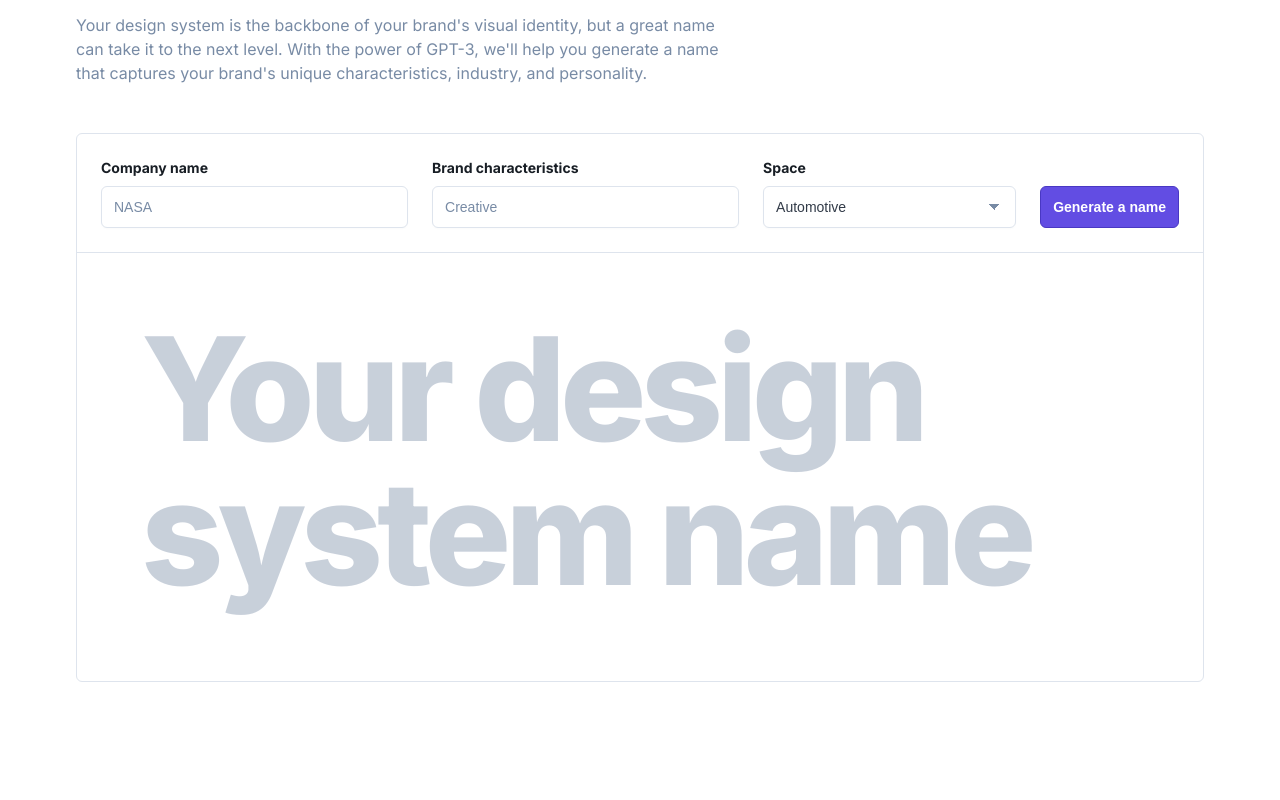
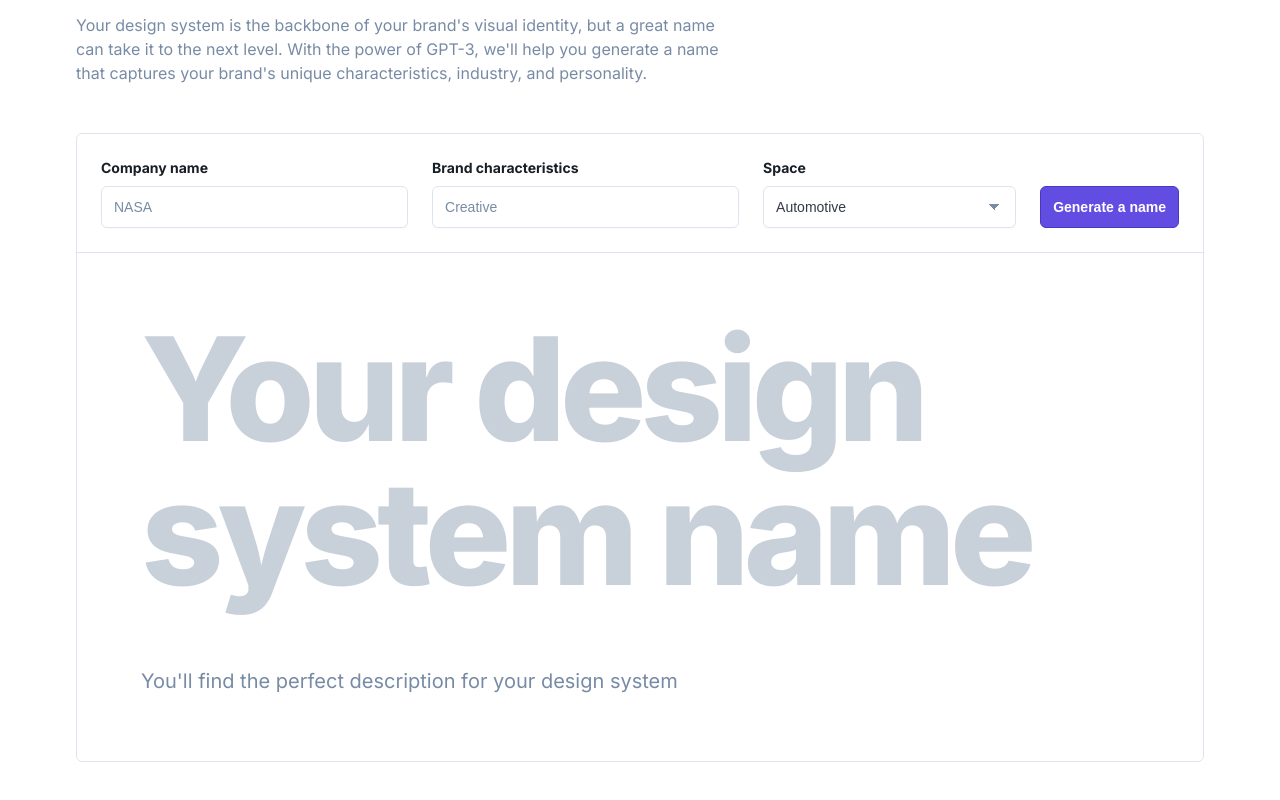
Before and after one commit to yannglt/not-boring-ds-names, a Next.js app: page / in a window 1280 px wide. Shown: the part 460-1260 px from the top of the page. Built offline with nearby package versions, Linux system fonts and the light colour scheme.

Commit message:
Add explanation generated info

```diff
--- a/pages/index.tsx
+++ b/pages/index.tsx
@@ -15,6 +15,8 @@ export default function Home() {
   const [brandCharacteristics, setBrandCharacteristics] = useState("");
   const [space, setSpace] = useState("");
   const [generatedName, setGeneratedName] = useState("");
+  const [displayedName, setDisplayedName] = useState("");
+  const [displayedExplanation, setDisplayedExplanation] = useState("");
 
   const prompt = `
     A design system is a collection of reusable design components, guidelines, and standards that are used to create consistent and cohesive user interfaces across different products or platforms. It helps designers and developers work more efficiently and ensures a consistent brand identity and user experience.
@@ -23,10 +25,15 @@ export default function Home() {
 
     The name should :
     - be one word only and different that the brand name itself;
-    - fits in the ${space} industry, reflects ${brandCharacteristics} brand characteristics.
+    - fits in the ${space} industry, reflects the following brand characteristics: ${brandCharacteristics}.
     - not contains quotes or the terms "x", "design system" or "design" in it.
 
     Here are some examples of some well-know design systems: Material (Google), Fluent (Microsoft), Carbon (IBM), Polaris (Shopify), and Spectrum (Adobe).
+
+    Then, write an explanation for this generated name shorter than 280 characters. It should explain why this name is a good fit for the design system of ${companyName}.
+    Add a "%" prefix to your explanation.
+
+    Your whole answer should have the following format: [NAME]%[EXPLANATION]
   `;
 
   const generateName = async (e: any) => {
@@ -62,6 +69,12 @@ export default function Home() {
       const chunkValue = decoder.decode(value);
       setGeneratedName((prev) => prev + chunkValue);
     }
+
+    if (done) {
+      setDisplayedName(generatedName.split("%")[0]);
+      setDisplayedExplanation(generatedName.split("%")[1]);
+    }
+
     setLoading(false);
   };
 
@@ -76,7 +89,7 @@ export default function Home() {
       <main className={loading ? "loading" : ""}>
         <Header />
         <div className={hero.hero}>
-          <p className="heading-1 text-high-emphasis">Empower your design system<span className={hero.icon + " " + hero.designSystem}><Animation path="design-system.json" className={hero.animation}/></span>with a memorable name<span className={hero.icon + " " + hero.name}><Animation path="name.json" className={hero.animation}/></span>that conveys emotions<span className={hero.icon + " " + hero.emotions}><Animation path="emotions.json" className={hero.animation}/></span>, and extends your brand characteristics<span className={hero.icon + " " + hero.brandCharacteristics}><Animation path="brand-characteristics.json" className={hero.animation}/></span>.</p>
+          <p className="heading-1 text-high-emphasis">Empower your design system<span className={hero.icon + " " + hero.designSystem}><Animation path="design-system.json" className={hero.animation} /></span>with a memorable name<span className={hero.icon + " " + hero.name}><Animation path="name.json" className={hero.animation} /></span>that conveys emotions<span className={hero.icon + " " + hero.emotions}><Animation path="emotions.json" className={hero.animation} /></span>, and extends your brand characteristics<span className={hero.icon + " " + hero.brandCharacteristics}><Animation path="brand-characteristics.json" className={hero.animation} /></span>.</p>
           <p className="body-1-s text-low-emphasis">Your design system is the backbone of your brand&apos;s visual identity, but a great name can take it to the next level. With the power of GPT-3, we&apos;ll help you generate a name that captures your brand&apos;s unique characteristics, industry, and personality.</p>
         </div>
 
@@ -118,15 +131,15 @@ export default function Home() {
             <button className="button-primary" type="submit" disabled={loading}>Generate a name</button>
           </form>
           <div className={form.result}>
-            { generatedName && !loading
-              ? <p className="display-1 text-high-emphasis text-result">{generatedName.replace(".", "")} <br/>Design System</p>
+            {displayedName && !loading
+              ? <p className="display-1 text-high-emphasis text-result">{displayedName}<br />Design System</p>
               : <p className="display-1 text-low-emphasis text-disabled">Your design system name</p>
             }
 
-            {/* { result
-              ? <p className="body-emphasis text-low-emphasis">{result.explanation}</p>
+            {displayedExplanation && !loading
+              ? <p className="body-emphasis text-low-emphasis">{displayedExplanation}</p>
               : <p className="body-emphasis text-low-emphasis">You&apos;ll find the perfect description for your design system</p>
-            } */}
+            }
           </div>
         </div>
         {/* <button onClick={(e) => generateName(e)}>Generate your name &rarr;</button>
--- a/styles/Form.module.css
+++ b/styles/Form.module.css
@@ -67,10 +67,6 @@
   outline: var(--borderFocus) solid 2px;
 }
 
-.group input::selection, .group select::selection {
-  background-color: transparent
-}
-
 .group input::placeholder {
   color: var(--textLowEmphasis);
 }
```
